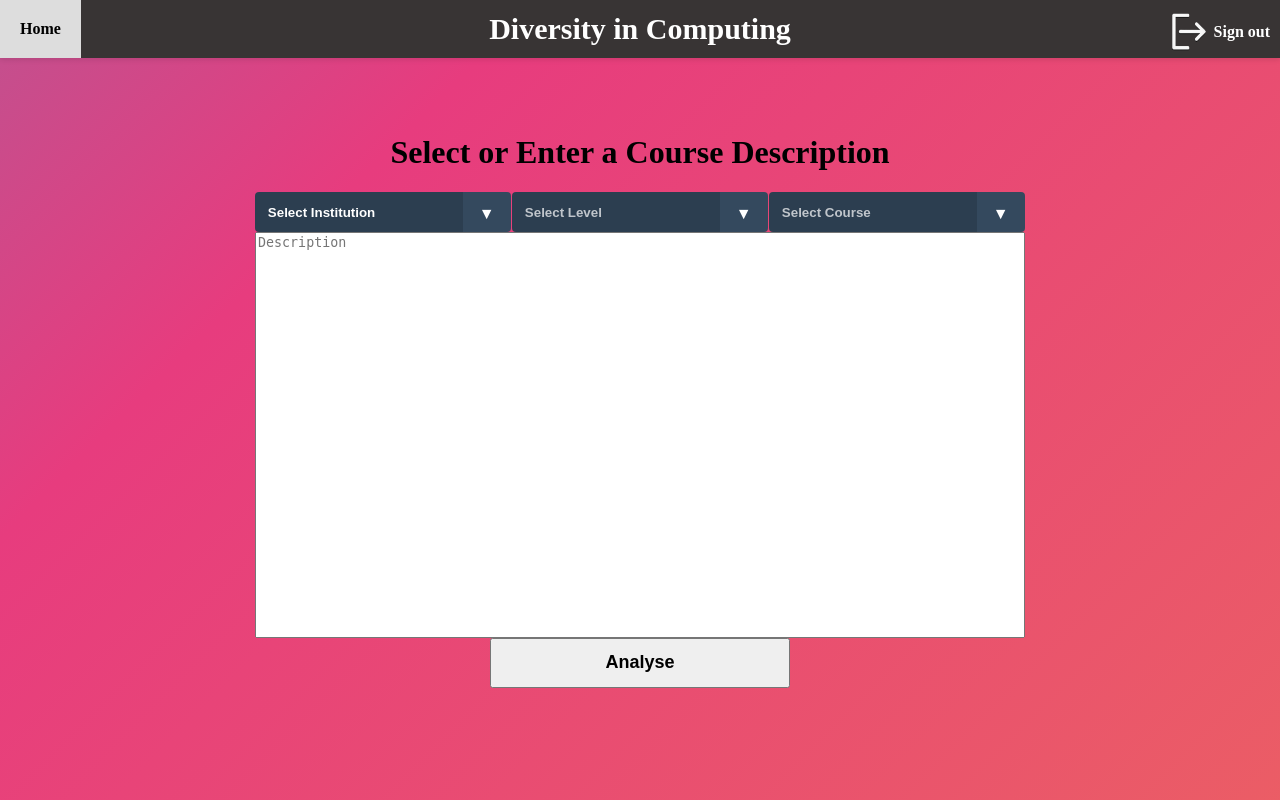
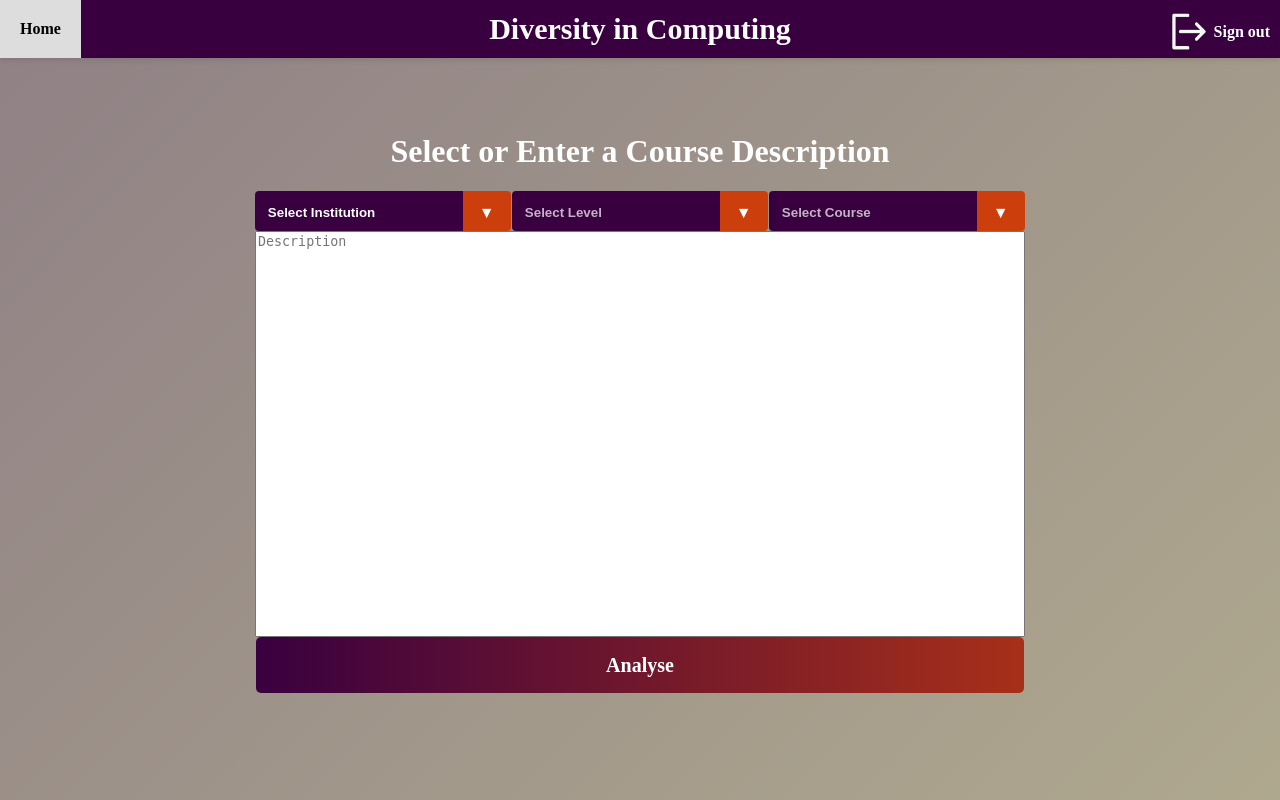
Before and after one commit to DanielGiedraitis/4th-Year-Project, a Flask app: page / in a window 1280 px wide. Run offline with Flask 3, Linux system fonts and the light colour scheme; the visitor is signed in with stand-in values (Sample User, id 1); parts of the project's set-up code (start-up, migrations or seed data) failed here and were passed over.

Commit message:
Changed color palette

```diff
--- a/static/style.css
+++ b/static/style.css
@@ -3,7 +3,7 @@ body {
     justify-content: center;
     align-items: center;
     height: 100vh;
-    background: linear-gradient(-45deg, #ee7752, #e73c7e, #23a6d5, #23d5ab);
+    background: linear-gradient(-45deg, #C2C094, #827081, #A9A587);
     background-size: 400% 400%;
     animation: gradient 15s ease infinite;
     margin: 0;
@@ -35,12 +35,69 @@ form textarea {
     height: 400px;
 }
 
-form button {
-    width: 100%;
-    height: 50px;
-    font-size: 18px;
+/* CSS for analyse button */
+.Analyse-Button {
+  text-decoration: none;
+  position: relative;
+  border: none;
+  font-size: 20px !important;
+  font-weight: bold;
+  font-family: inherit;
+  cursor: pointer;
+  color: #fff;
+  width: 758px !important;
+  height: 2.3em !important;
+  line-height: 2em;
+  text-align: center;
+  background: linear-gradient(90deg, #390040, #CC3F0C, #C2C094, #390040);
+  background-size: 300%;
+  border-radius: 5px;
+  z-index: 1;
+  margin-top: 5px;
+}
+
+.Analyse-Button:hover {
+  animation: ani 8s linear infinite;
+  border: none;
+}
+
+@keyframes ani {
+  0% {
+    background-position: 0%;
+  }
+
+  100% {
+    background-position: 400%;
+  }
+}
+
+.Analyse-Button:before {
+  content: "";
+  position: absolute;
+  top: -5px;
+  left: -5px;
+  right: -5px;
+  bottom: -5px;
+  z-index: -1;
+  background: linear-gradient(90deg, #390040, #CC3F0C, #C2C094, #390040);
+  background-size: 400%;
+  border-radius: 5px;
+  transition: 1s;
+}
+
+.Analyse-Button:hover::before {
+  filter: blur(20px);
+}
+
+.Analyse-Button:active {
+  background: linear-gradient(32deg, #390040, #CC3F0C, #C2C094, #390040);
+}
+
+/* Title for index.html page */
+.course-description {
+    color: white;
     font-weight: bold;
-}
+  }
 
 .result-container {
     text-align: center;
@@ -156,7 +213,7 @@ body.index-page form button {
 
 #loading-bar {
     height: 100%;
-    background-color: #4caf50; /* Green loading bar color */
+    background-color: #CC3F0C; /* Orange loading bar color */
     width: 0%;
 }
 
@@ -164,7 +221,7 @@ body.index-page form button {
 /* Login/Register Page Styles */
 body.login-page,
 body.register-page {
-    background: linear-gradient(-45deg, #ee7752, #e73c7e, #23a6d5, #23d5ab);
+    background: linear-gradient(-45deg, #C2C094, #827081, #A9A587);
     background-size: 400% 400%;
     animation: gradient 15s ease infinite;
 }
@@ -254,8 +311,8 @@ body.register-page form button {
 
 /* CSS for dropdowns in index.html */
 :root {
-    --background-select: linear-gradient(to left, #34495e 3rem, #2c3e50 3rem);
-    --darkgray: #2c3e50;
+    --background-select: linear-gradient(to left, #CC3F0C 3rem, #390040 3rem);
+    --darkpurple: #390040;
 }
 
 select {
@@ -302,7 +359,7 @@ select::-ms-expand {
     }
 
     &:hover::after {
-        color: #f39c12;
+        color: #fff;
         animation: bounce 0.5s infinite;
     }
 }
@@ -323,7 +380,7 @@ select::-ms-expand {
 
 /* Change background color of options */
 select option {
-    background-color: var(--darkgray);
+    background-color: var(--darkpurple);
 }
 
 
@@ -338,7 +395,7 @@ select option {
     top: 0;
     left: 0;
     width: 100%;
-    background-color: #383434;
+    background-color: #390040;
     padding: 20px 0;
     box-shadow: 0 2px 5px rgba(0, 0, 0, 0.1);
     display: flex;
@@ -382,7 +439,7 @@ select option {
 }
 
 .navbar ul li:first-child a {
-    background-color: #08ac6c;
+    background-color: #CC3F0C;
     padding: 21px 20px;
 }
 
--- a/templates/index.html
+++ b/templates/index.html
@@ -22,7 +22,7 @@
     </div>
     <div class="d-flex flex-column justify-content-center w-100 h-100">
         <div class="container">
-            <h1>Select or Enter a Course Description</h1>
+            <h1 class="course-description">Select or Enter a Course Description</h1>
             <form action="/analyze" method="post">
                 <!-- Dropdowns container -->
                 <div class="dropdown-container">
@@ -48,7 +48,7 @@
                 </div>
                 <!-- Text area for description -->
                 <textarea name="text" id="description" placeholder="Description"></textarea>
-                <button type="submit">Analyse</button>
+                <button type="submit" class="Analyse-Button">Analyse</button>
             </form>
         </div>
     </div>
```
